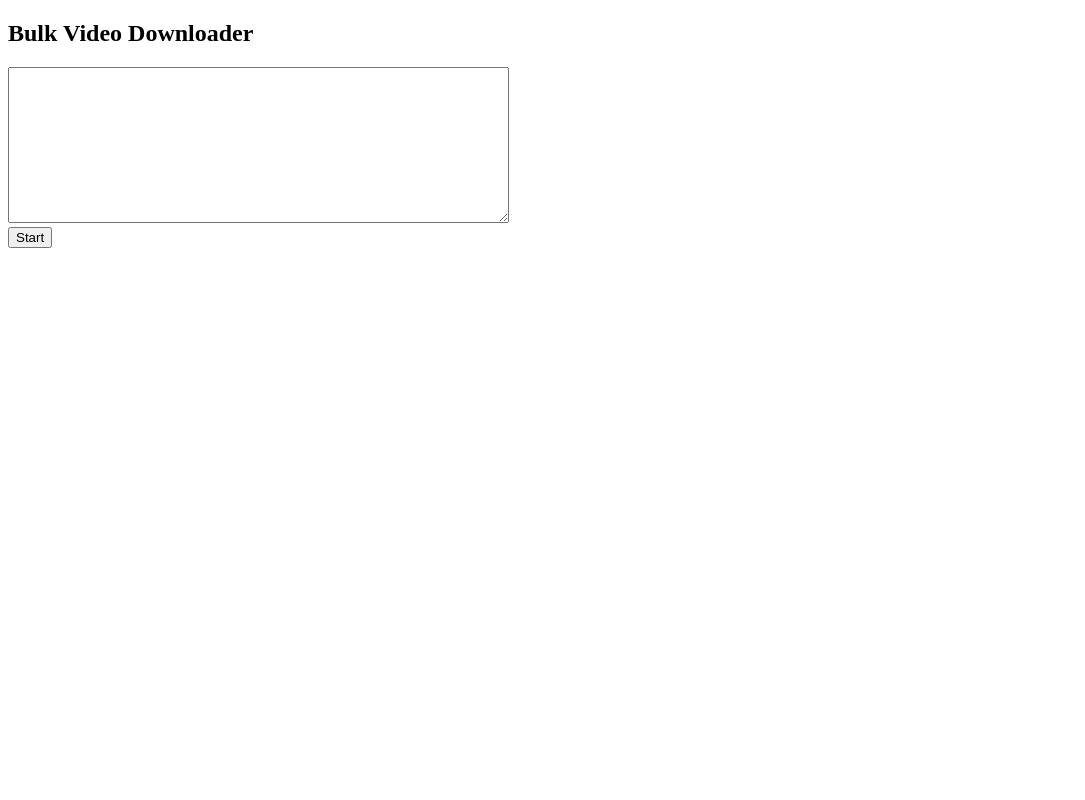
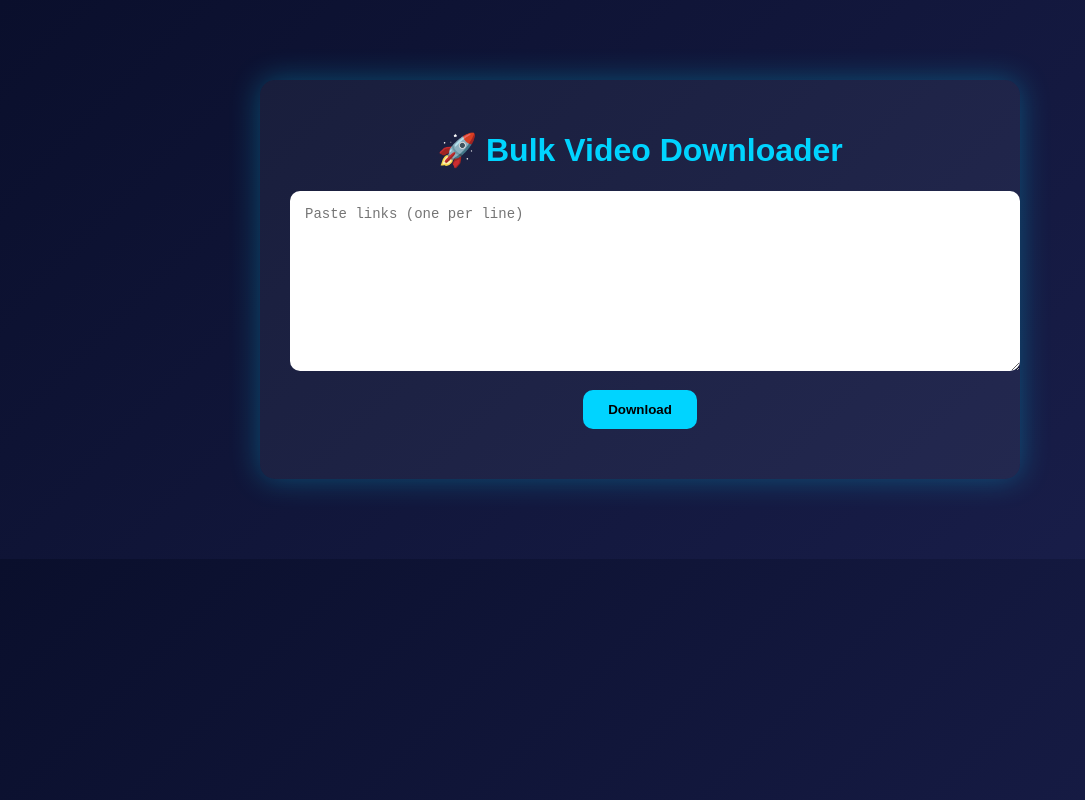
Before and after one commit to blogric/whimsy-downloader, a plain HTML site: page index.html in a window 1280 px wide. Shown: the whole page, without its empty margins (0-1085 px from the left). Drawn offline with Linux system fonts and the light colour scheme.

Commit message:
Update index.html

```diff
--- a/index.html
+++ b/index.html
@@ -1,16 +1,80 @@
 <!DOCTYPE html>
 <html>
 <head>
-<title>Ultimate Downloader</title>
+<title>AI Video Downloader</title>
+<style>
+body {
+  margin: 0;
+  font-family: 'Poppins', sans-serif;
+  background: linear-gradient(135deg, #0A0F2C, #1a1f4c);
+  color: #fff;
+  text-align: center;
+}
+
+.container {
+  max-width: 700px;
+  margin: 80px auto;
+  padding: 30px;
+  background: rgba(255,255,255,0.05);
+  border-radius: 15px;
+  box-shadow: 0 0 30px rgba(0,212,255,0.3);
+}
+
+h1 {
+  color: #00D4FF;
+}
+
+textarea {
+  width: 100%;
+  height: 150px;
+  border-radius: 10px;
+  border: none;
+  padding: 15px;
+  font-size: 14px;
+}
+
+button {
+  margin-top: 15px;
+  padding: 12px 25px;
+  background: #00D4FF;
+  border: none;
+  border-radius: 10px;
+  font-weight: bold;
+  cursor: pointer;
+}
+
+button:hover {
+  background: #00aacc;
+}
+
+.result {
+  margin-top: 20px;
+  text-align: left;
+}
+
+.card {
+  background: rgba(255,255,255,0.08);
+  padding: 10px;
+  border-radius: 10px;
+  margin-bottom: 10px;
+}
+
+a {
+  color: #00ff88;
+}
+</style>
 </head>
 <body>
 
-<h2>Bulk Video Downloader</h2>
+<div class="container">
+  <h1>🚀 Bulk Video Downloader</h1>
 
-<textarea id="links" rows="10" cols="60"></textarea><br>
-<button onclick="start()">Start</button>
+  <textarea id="links" placeholder="Paste links (one per line)"></textarea>
 
-<div id="output"></div>
+  <button onclick="start()">Download</button>
+
+  <div id="output" class="result"></div>
+</div>
 
 <script>
 async function start(){
@@ -28,9 +92,11 @@ async function start(){
 
     data.forEach(d=>{
         if(d.video && d.video !== "Failed"){
-            html += `<p><a href="${d.video}" target="_blank">Download</a></p>`;
+            html += `<div class="card">
+                        ✅ <a href="${d.video}" target="_blank">Download Video</a>
+                     </div>`;
         } else {
-            html += `<p>Failed</p>`;
+            html += `<div class="card">❌ Failed</div>`;
         }
     });
 
```
